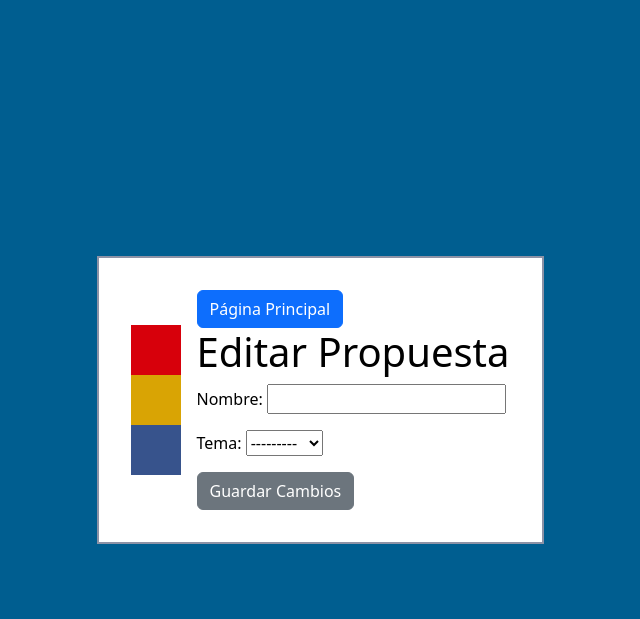
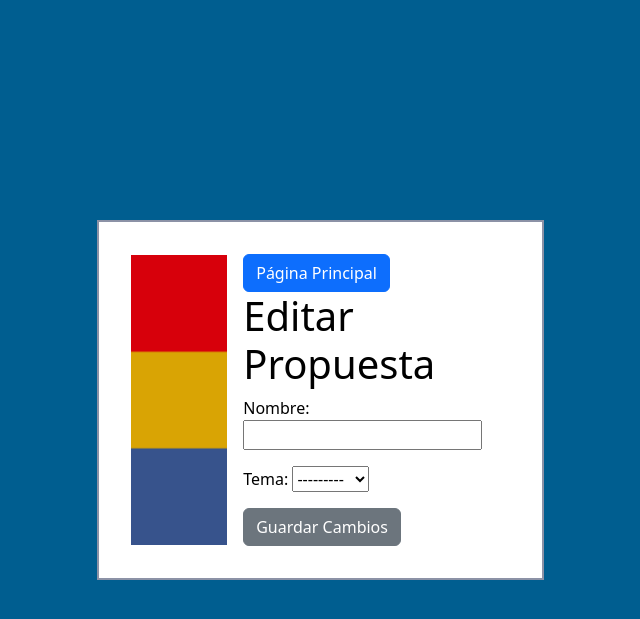
Before and after one commit to AtomicWn/CER2-ARMIJOTOMAS, a Django app: template PIEUSM/WEBSITE/templates/edit_propuesta.html in a window 1280 px wide. Shown: the top 619 px of the page, without its empty margins (320-960 px from the left). Run offline with Django 5.2, Linux system fonts and the light colour scheme; the template is opened without the code that fills it: values that come from a table or form of the project are taken from there, others are empty; some libraries are stand-ins or nearby versions.

Commit message:
Update edit_propuesta.html

```diff
--- a/PIEUSM/WEBSITE/templates/edit_propuesta.html
+++ b/PIEUSM/WEBSITE/templates/edit_propuesta.html
@@ -30,7 +30,7 @@
     }
     #barracolores {
       height: 100%;
-      width: auto;
+      width: 30%;
       margin-right: 1rem;
     }
     .form-content {
```
